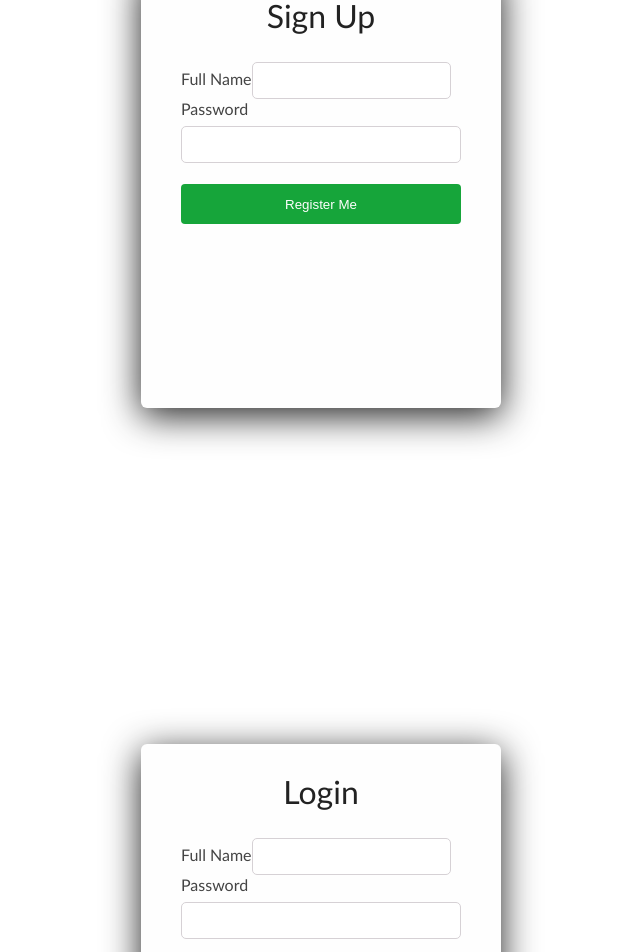
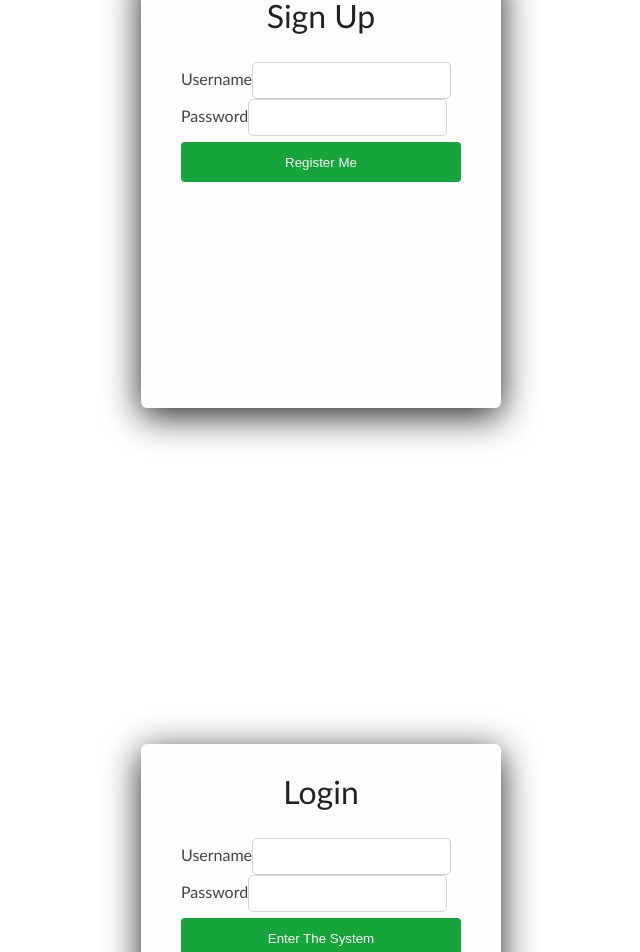
Before and after one commit to galprz/Unipharm, a React (Create React App) app in the folder web_client/: page / in a window 1280 px wide. Shown: the part 200-1152 px from the top of the page, without its empty margins (319-959 px from the left). Built offline with nearby package versions, Linux system fonts and the light colour scheme.

Commit message:
fixup! matched signup and login design, addressed most comments - still need to work on some logic bits

```diff
--- a/web_client/src/App.tsx
+++ b/web_client/src/App.tsx
@@ -1,4 +1,4 @@
-import React, { Fragment } from 'react';
+import React from 'react';
 import Login from './componenets/registration/Login';
 import { SignUp } from './componenets/registration/SignUp';
 
--- /dev/null
+++ b/web_client/src/Style.css
@@ -0,0 +1,77 @@
+p, div {
+    font-family: 'Gill Sans', 'Gill Sans MT', Calibri, 'Trebuchet MS', sans-serif;
+  }
+
+  .wrapper {
+    height: 97vh;
+    width: 100%;
+    display: flex;
+    flex-direction: column;
+    justify-content: center;
+    align-items: center;
+    background-color: rgb(255, 255, 255);
+  }
+
+  .form-wrapper {
+    display: flex;
+    flex-direction: column;
+    width: 280px;
+    max-width: 80%;
+    min-width: 100px;
+    min-height: 400px;
+    padding: 20px 40px;
+    border-radius: 6px;
+    box-shadow: 0px 8px 36px #222;
+    background-color: #fefefe;
+  }
+
+  .form-wrapper > h2 {
+    display: flex;
+    justify-content: center;
+    font-family: 'Gill Sans', 'Gill Sans MT', Calibri, 'Trebuchet MS', sans-serif;
+    font-size: 2em;
+    font-weight: lighter;
+    margin-top: 0.25em;
+    color: #222;
+  }
+
+  form {
+    width: 100%;
+    display: flex;
+    flex-wrap: wrap;
+  }
+
+  label {
+    margin-bottom: 0.5em;
+    color: #444;
+    font-weight: lighter;
+  }
+
+  input {
+    padding: 10px 10px;
+    border-radius: 5px;
+    outline: none;
+    border: 1px solid #d6d1d5;
+  }
+
+  input::placeholder {
+    font-size: 1.2em;
+    font-weight: lighter;
+    color: #bbb;
+  }
+
+  button {
+    min-width: 100%;
+    cursor: pointer;
+    margin-right: 0.25em;
+    margin-top: 0.5em;
+    padding:  0.938em;
+    border: none;
+    border-radius: 4px;
+    background-color: rgb(22, 165, 58);
+    color: #fefefe;
+  }
+  button:hover {
+    background-color: rgb(6, 73, 11);
+    color: #fefefe;
+  }
--- a/web_client/src/componenets/registration/Login.tsx
+++ b/web_client/src/componenets/registration/Login.tsx
@@ -1,29 +1,26 @@
 import React from 'react';
+import '../../../src/Style.css';
 import './RegistrationStyle.css';
-
-interface LoginProps {
-  name?: any;
-  value?: any;
-};
+import { TextField } from "./TextField";
+import Utils from './RegistrationUtils';
 
 interface LoginState {
   username : string,
-  password : string,
-  errors : {
-    username :  string,
   password : string
-  }
 };
 
-class Login extends React.Component<LoginProps, LoginState>{
+export class Login extends React.Component<any, LoginState>{
 
-  handleSubmit(event : any){
-    event.preventDefault();
-    if(this.state.username === 'admin' && this.state.password === 'password'){
-       console.log("Registering can be done");
-    }else{
-       console.log("You cannot be registered!!!")
+  constructor(props: any){
+    super(props);
+    const initialState = {
+      username : '',
+      password : '',
     }
+    this.state = initialState;
+    this.handleUsernameChange = this.handleUsernameChange.bind(this);
+    this.handlePasswordChange = this.handlePasswordChange.bind(this);
+    this.handleSubmit = this.handleSubmit.bind(this);
   }
 
   handleUsernameChange(event: any){
@@ -38,38 +35,24 @@ class Login extends React.Component<LoginProps, LoginState>{
     });
   };
 
-    constructor(props: LoginProps){
-      super(props);
-      const initialState = {
-        username : '',
-        password : '',
-        errors : {
-          username : '',
-          password : ''
+  handleSubmit(event : any){
+    event.preventDefault();
+    if(Utils.validateLogin(this.state.username, this.state.password)){
+       console.log("Registering can be done");
+    }else{
+       console.log("You cannot login!!!")
     }
-      }
-      this.state = initialState;
-      this.handleSubmit = this.handleSubmit.bind(this);
   }
 
   render()
   {
-      const {errors} = this.state
     return (
       <div className='wrapper'>
         <div className='form-wrapper'>
           <h2>Login</h2>
           <form onSubmit={this.handleSubmit} noValidate >
-              <div className='fullName'>
-                  <label htmlFor="fullName">Full Name</label>
-                  <input type='text' name='fullName' onChange={this.handleUsernameChange}/>
-                  {errors.username.length > 0 &&  <span style={{color: "red"}}>{errors.username}</span>}
-  </div>
-              <div className='password'>
-                  <label htmlFor="password">Password</label>
-                  <input type='password' name='password' onChange={this.handlePasswordChange}/>
-                  {errors.password.length > 0 &&  <span style={{color: "red"}}>{errors.password}</span>}
-  </div>
+            <TextField value = 'Username' error = '' type = 'text' onChange = {this.handleUsernameChange}></TextField>
+            <TextField value = 'Password' error = '' type = 'password' onChange = {this.handlePasswordChange}></TextField>
             <div className='submit'>
               <button>Enter The System</button>
             </div>
--- a/web_client/src/componenets/registration/RegistrationStyle.css
+++ b/web_client/src/componenets/registration/RegistrationStyle.css
@@ -1,81 +1,3 @@
-p, div {
-  font-family: 'Gill Sans', 'Gill Sans MT', Calibri, 'Trebuchet MS', sans-serif;
-}
-
-.wrapper {
-  height: 97vh;
-  width: 100%;
-  display: flex;
-  flex-direction: column;
-  justify-content: center;
-  align-items: center;
-  background-color: rgb(255, 255, 255);
-}
-
-.form-wrapper {
-  display: flex;
-  flex-direction: column;
-  width: 280px;
-  max-width: 80%;
-  min-width: 100px;
-  min-height: 400px;
-  padding: 20px 40px;
-  border-radius: 6px;
-  box-shadow: 0px 8px 36px #222;
-  background-color: #fefefe;
-}
-
-.form-wrapper > h2 {
-  display: flex;
-  justify-content: center;
-  font-family: 'Gill Sans', 'Gill Sans MT', Calibri, 'Trebuchet MS', sans-serif;
-  font-size: 2em;
-  font-weight: lighter;
-  margin-top: 0.25em;
-  color: #222;
-}
-
-form {
-  width: 100%;
-  display: flex;
-  flex-wrap: wrap;
-}
-
-label {
-  margin-bottom: 0.5em;
-  color: #444;
-  font-weight: lighter;
-}
-
-input {
-  padding: 10px 10px;
-  border-radius: 5px;
-  outline: none;
-  border: 1px solid #d6d1d5;
-}
-
-input::placeholder {
-  font-size: 1.2em;
-  font-weight: lighter;
-  color: #bbb;
-}
-
-button {
-  min-width: 100%;
-  cursor: pointer;
-  margin-right: 0.25em;
-  margin-top: 0.5em;
-  padding:  0.938em;
-  border: none;
-  border-radius: 4px;
-  background-color: rgb(22, 165, 58);
-  color: #fefefe;
-}
-button:hover {
-  background-color: rgb(6, 73, 11);
-  color: #fefefe;
-}
-
 .username,
 .password {
   display: flex;
--- /dev/null
+++ b/web_client/src/componenets/registration/RegistrationUtils.tsx
@@ -0,0 +1,18 @@
+export default class Utils {
+
+    static checkSignUpUserName(username: String)
+    {
+        //Check also for existance in DB
+        return username.length < 5 ? 'Username must be 5 characters long!': '';
+    }
+
+    static checkSignUpPassword(password: String)
+    {
+        return password.length < 8 ? 'Password must be eight characters long!': '';
+    }
+
+    static validateLogin(username: String, password: String){
+        return true;
+    }
+
+}
--- a/web_client/src/componenets/registration/SignUp.tsx
+++ b/web_client/src/componenets/registration/SignUp.tsx
@@ -1,9 +1,12 @@
 import React from "react";
+import '../../../src/Style.css';
 import './RegistrationStyle.css';
+import { TextField } from "./TextField";
+import Utils from './RegistrationUtils';
 
 enum SignUpEnum {
-   username = "username",
-   password = "password"
+   username = "Username",
+   password = "Password"
 }
 
 interface SignUpProps {
@@ -21,40 +24,6 @@ interface SignUpState {
  }
 
 export class SignUp extends React.Component<SignUpProps, SignUpState>{
-    handleChange = (event : any) => {
-        event.preventDefault();
-        const { name, value } = event.target;
-        let errors = this.state.errors;
-        switch (name) {
-          case SignUpEnum.username:
-             errors.username = value.length < 5 ? 'Username must be 5 characters long!': '';
-             break;
-          case SignUpEnum.password:
-             errors.password = value.length < 8 ? 'Password must be eight characters long!': '';
-             break;
-          default:
-            break;
-        }
-      this.setState({
-         errors: errors,
-         //[name]: value
-      });
-      console.log(this.state.errors);
-      }
-
-      handleSubmit(event : any){
-        event.preventDefault();
-        let validity = true;
-        Object.values(this.state.errors).forEach(
-          (val) => val.length > 0 && (validity = false)
-        );
-        if(validity == true){
-           console.log("Registering can be done");
-        }else{
-           console.log("You cannot be registered!!!")
-        }
-     }
-
    constructor(props: SignUpProps) {
       super(props);
       const initialState = {
@@ -67,6 +36,52 @@ export class SignUp extends React.Component<SignUpProps, SignUpState>{
        }
        this.state = initialState;
        this.handleChange = this.handleChange.bind(this);
+       this.handleSubmit = this.handleSubmit.bind(this);
+   }
+
+   handleChange(event : any){
+      event.preventDefault();
+      const { name, value } = event.target;
+      let error;
+      switch (name) {
+        case SignUpEnum.username:
+           error = Utils.checkSignUpUserName(value);
+           console.log("Username Error: " + error);
+           this.setState({
+            errors:
+            {
+               username: error,
+               password: this.state.errors.password
+            }
+            });
+           break;
+        case SignUpEnum.password:
+           error = Utils.checkSignUpPassword(value);
+           console.log("Password Error: " + error);
+           this.setState({
+            errors:
+            {
+               username: this.state.errors.username,
+               password: error
+            }
+            });
+           break;
+        default:
+          break;
+      }
+    }
+
+   handleSubmit(event : any){
+      event.preventDefault();
+      let validity = true;
+      Object.values(this.state.errors).forEach(
+         (val) => val.length > 0 && (validity = false)
+      );
+      if(validity === true){
+         console.log("Registering can be done");
+      }else{
+         console.log("You cannot be registered!!!")
+      }
    }
 
     render() {
@@ -76,16 +91,8 @@ export class SignUp extends React.Component<SignUpProps, SignUpState>{
          <div className='form-wrapper'>
             <h2>Sign Up</h2>
             <form onSubmit={this.handleSubmit} noValidate >
-              <div className='fullName'>
-                  <label htmlFor="fullName">Full Name</label>
-                  <input type='text' name='fullName' onChange=            {this.handleChange}/>
-                  {errors.username.length > 0 &&  <span style={{color: "red"}}>{errors.username}</span>}
-  </div>
-              <div className='password'>
-                  <label htmlFor="password">Password</label>
-                  <input type='password' name='password' onChange={this.handleChange}/>
-                  {errors.password.length > 0 &&  <span style={{color: "red"}}>{errors.password}</span>}
-  </div>
+               <TextField value = {SignUpEnum.username} error = {errors.username} type = 'text' onChange = {this.handleChange}></TextField>
+               <TextField value = {SignUpEnum.password} error = {errors.password} type = 'password' onChange = {this.handleChange}></TextField>
                <div className='submit'>
                   <button>Register Me</button>
                </div>
--- /dev/null
+++ b/web_client/src/componenets/registration/TextField.tsx
@@ -0,0 +1,22 @@
+import React from "react";
+
+interface TextFieldProps {
+    value: string;
+    error: string;
+    type: string
+    onChange: (event: any) => void;
+}
+
+export class TextField extends React.Component<TextFieldProps>{
+
+    render()
+    {
+        return(
+            <div className={this.props.value}>
+                  <label htmlFor={this.props.value}>{this.props.value}</label>
+                  <input type={this.props.type} name={this.props.value} onChange= {this.props.onChange}/>
+                  {this.props.error.length > 0 &&  <span style={{color: "red"}}>{this.props.error}</span>}
+            </div>
+        );
+    }
+}
```
Also changed, not shown: 19 other files (tests, documents, lock files or other folders). Lines whose indentation alone changed are shown as unchanged.
